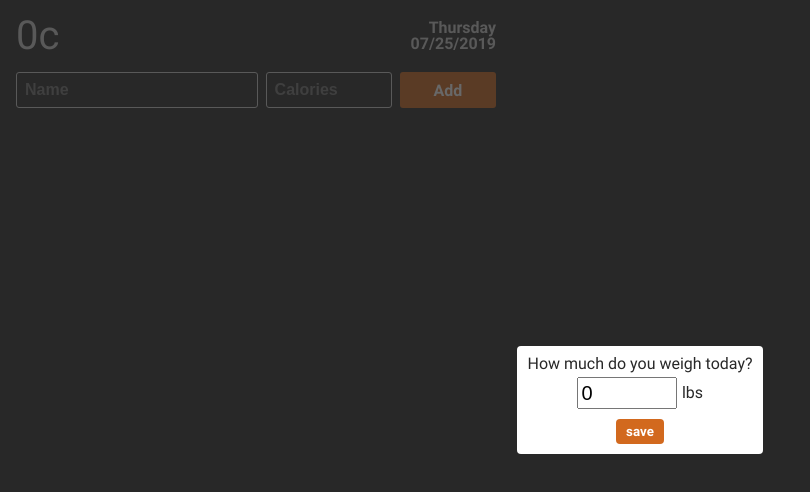
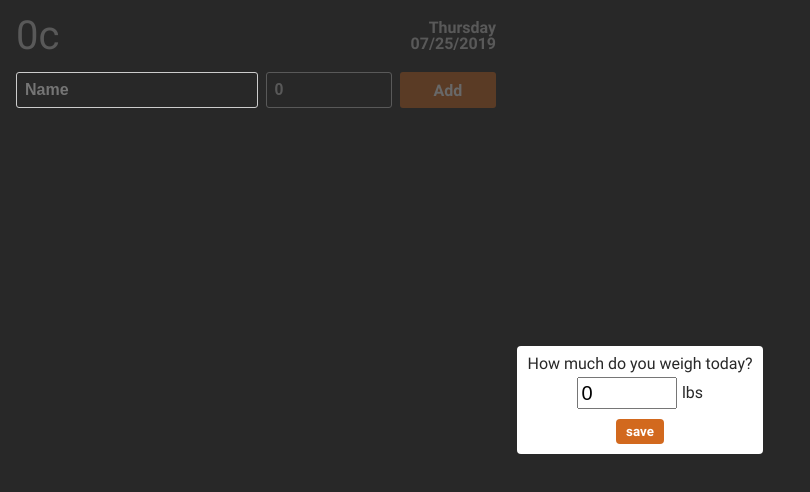
Before and after one commit to jdc-cunningham/calorie-counter-reactjs-pwa, a React (Create React App) app: page / in a window 1280 px wide. Shown: the top 492 px of the page, without its empty margins (0-810 px from the left). Built offline with nearby package versions, Linux system fonts and the light colour scheme; the HTML template or start-up script is replaced by a standard one.

Commit message:
added basic scrolling dropdown with state from search input

```diff
--- a/src/components/basic-interface/BasicInterface.js
+++ b/src/components/basic-interface/BasicInterface.js
@@ -14,6 +14,8 @@ const BasicInterface = () => {
   const [weight, setWeight] = useState(0);
   const [weightInput, setWeightInput] = useState(0);
   const [showWeightPrompt, setShowWeightPrompt] = useState(false); // nasty three states
+  const [suggestedFoods, setSuggestedFoods] = useState([]);
+  const [suggestedFood, setSuggestedFood] = useState({});
 
   // inputs
   const entryName = useRef(null);
@@ -230,6 +232,10 @@ const BasicInterface = () => {
       );
   }
 
+  const checkSavedFoods = (string) => {
+    console.log('search', string);
+  }
+
   // setup Dexie datastore
   useEffect(() => {
     // checks if Dexie database exists, creates it if not
@@ -285,8 +291,41 @@ const BasicInterface = () => {
         </div>
       </div>
       <div className="basic-interface__input flex-wrap-stretch-left">
-        <input placeholder="Name" type="text" className="basic-interface__input-name" ref={ entryName } />
-        <input placeholder="Calories" type="number" className="basic-interface__input-calories" ref={ entryAmount } />
+        <div className="basic-interface__input-name-wrapper">
+          <input
+            placeholder="Name"
+            type="text"
+            className="basic-interface__input-name"
+            onChange={(e) => { checkSavedFoods(e.target.value) }}
+            ref={ entryName }
+            value={ suggestedFood.name || "" }
+          />
+          { suggestedFoods.length ? <div className="basic-interface__input-search-suggestions">
+            {
+              suggestedFoods.map((food, index) => <div
+                key={index}
+                className="input-search-suggestions__suggestion"
+                data-calories={food.calories}
+                onClick={() => {
+                  setSuggestedFood(food);
+                  setSuggestedFoods([]);
+                }}
+              >{ food.name }</div>)
+            }
+          </div> : null }
+        </div>
+        <input
+          placeholder="Calories"
+          type="number"
+          className="basic-interface__input-calories"
+          ref={ entryAmount }
+          value={ suggestedFood.calories || 0 }
+          onChange={(e) => { setSuggestedFood({
+              ...suggestedFood,
+              calories: e.target.value
+            })
+          }}
+        />
         <button type="button" className="basic-interface__input-submit" onClick={ () => addCalories() } ref={ calorieAddBtn }>Add</button>
       </div>
       { entryRows }
--- a/src/components/basic-interface/BasicInterface.scss
+++ b/src/components/basic-interface/BasicInterface.scss
@@ -63,10 +63,35 @@
   }
 }
 
-.basic-interface__input-name {
+.basic-interface__input-name-wrapper {
+  position: relative;
   width: calc( 52% - 0.5em );
   margin-right: 0.5em;
+}
+
+.basic-interface__input-name {
+  width: 100%;
   @extend .gray-input;
+}
+
+.basic-interface__input-search-suggestions {
+  position: absolute;
+  top: calc(100% + 0.5em);
+  left: 0;
+  width: 100%;
+  height: auto;
+  display: block;
+  border: 1px solid #ccc;
+  max-height: 35vh;
+  overflow-y: auto;
+}
+
+.input-search-suggestions__suggestion {
+  padding: 8px;
+
+  &:not(:last-of-type) {
+    border-bottom: 1px solid #ccc;
+  }
 }
 
 .basic-interface__input-calories {
```
Also changed, not shown: 1 other file (tests, documents, lock files or other folders).
